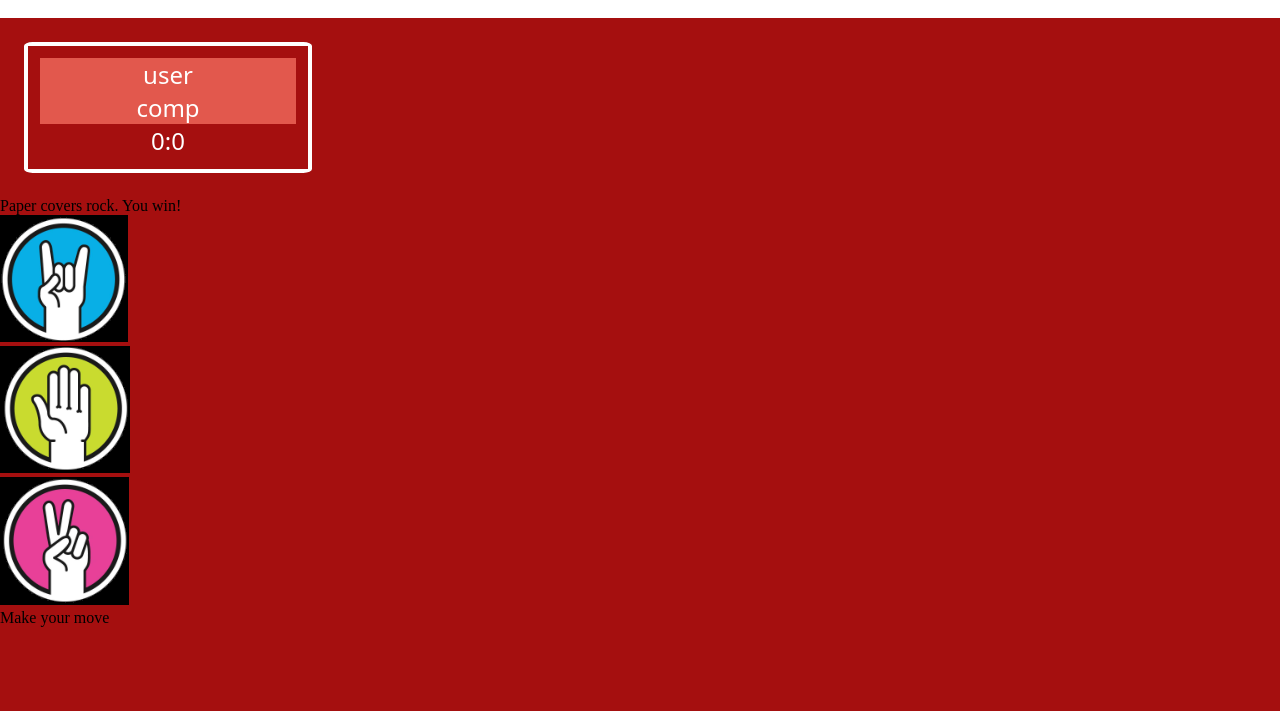
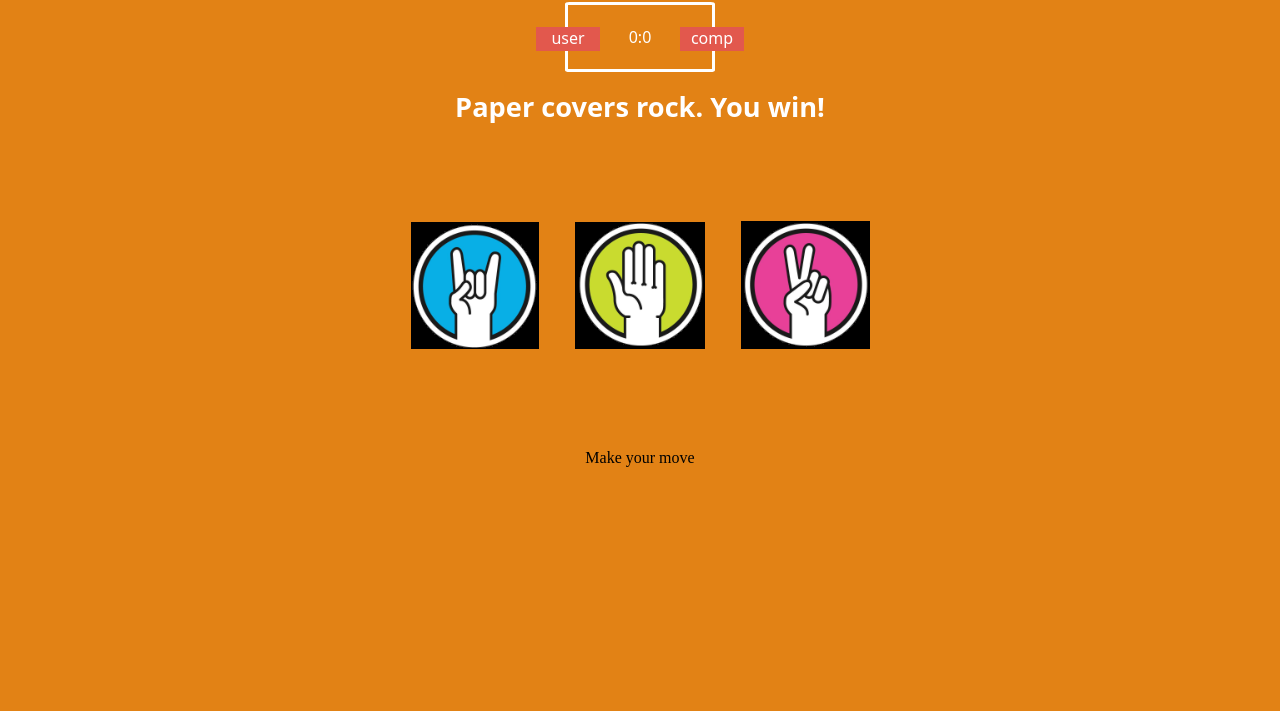
Before and after one commit to GonzaloLlatser/gl_0723_javascript_RockPaperScissors, a plain HTML site: page index.html in a window 1280 px wide. Shown: the part 89-800 px from the top of the page. Drawn offline with Linux system fonts and the light colour scheme.

Commit message:
style: Continua modificación de estilos y diseño de funcionalidad

```diff
--- a/style.css
+++ b/style.css
@@ -1,17 +1,19 @@
 * {
     margin: 0;
     padding: 0;
-    box-sizing: border-box;
 }
 
 body {
-    background-color: rgb(165, 15, 15);
+    display: flex;
+    flex-direction: column;
+    align-items: center;
+    justify-content: center;
+    background-color: rgb(226, 130, 21);
 }
-
 
 header {
     background-color: white;
-    padding: 2em;
+    padding: 1em;
 }
 
 header>h1 {
@@ -24,20 +26,59 @@ header>h1 {
     margin: 1em;
     border: 0.2em solid white;
     border-radius: 3%;
-    text-align: center;
-    width: 12em;
+    width: 8em;
+    height: 3em;
     color: white;
-    font-size: 150%;
+    font-size: 100%;
     padding: 0.5em 0.5em;
     font-family: system-ui, -apple-system, BlinkMacSystemFont, 'Segoe UI', Roboto, Oxygen, Ubuntu, Cantarell, 'Open Sans', 'Helvetica Neue', sans-serif;
-
+    position: relative;
+    display: flex;
+    justify-content: center;
+    align-items: center;
 }
 
-.badge{
+.badge {
+    width: 4em;
+    height: 1.5em;
     background-color: #e2584d;
     color: white;
-    font-size: 1em ;
+    font-size: 1em;
+    text-align: center;
     font-family: system-ui, -apple-system, BlinkMacSystemFont, 'Segoe UI', Roboto, Oxygen, Ubuntu, Cantarell, 'Open Sans', 'Helvetica Neue', sans-serif;
 }
 
-#user-label
+#user-label {
+    position: absolute;
+    top: 1.4em;
+    left: -2em;
+    font-size: 100%;
+}
+
+#computer-label {
+    position: absolute;
+    top: 1.4em;
+    left: 7em;
+    font-size: 100%;
+}
+
+.result{
+    font-size: 170%;
+    color: white;
+}
+
+.result > p{
+    text-align: center;
+    font-family: system-ui, -apple-system, BlinkMacSystemFont, 'Segoe UI', Roboto, Oxygen, Ubuntu, Cantarell, 'Open Sans', 'Helvetica Neue', sans-serif;
+    font-weight: bold;
+}
+
+.choices{
+    margin: 5em;
+    text-align: center;
+}
+
+.choice{
+    display: inline-block;
+    padding: 1em;
+}
```
Also changed, not shown: index.html (+1 -1 lines).
